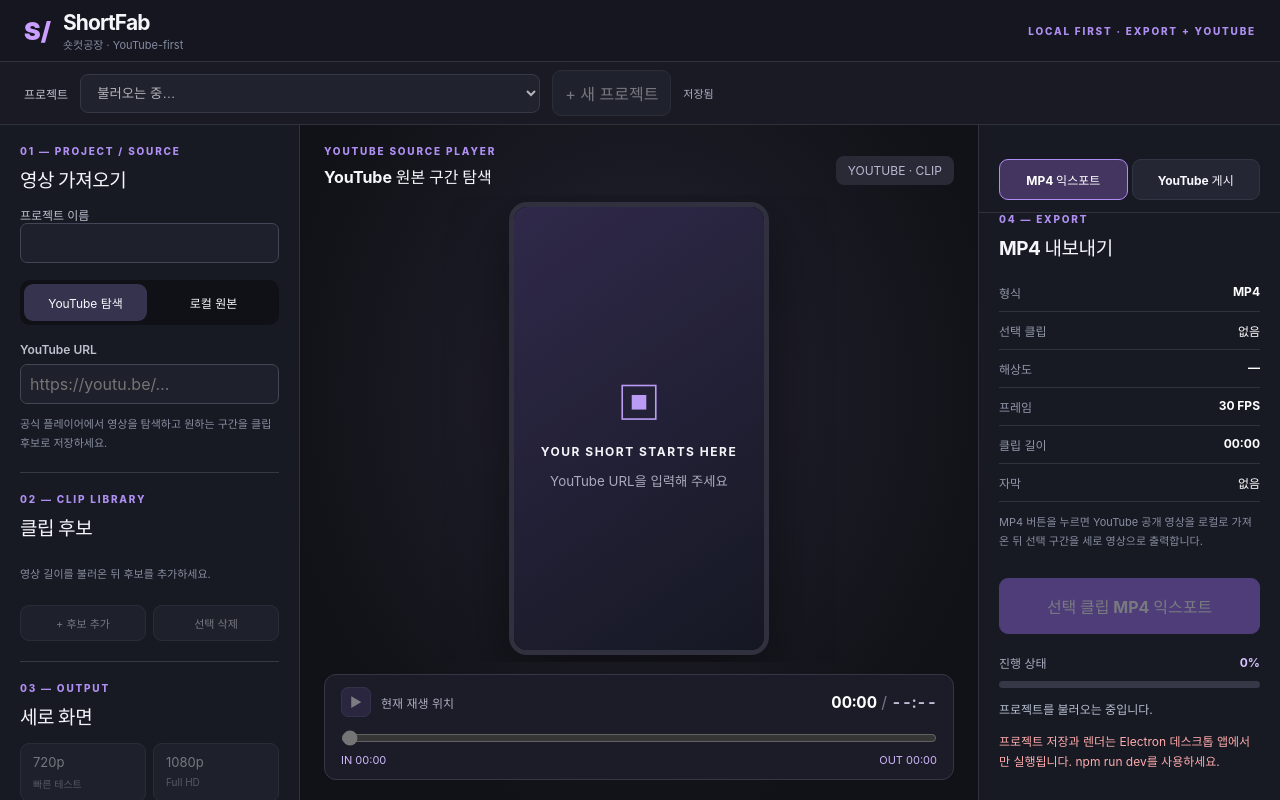
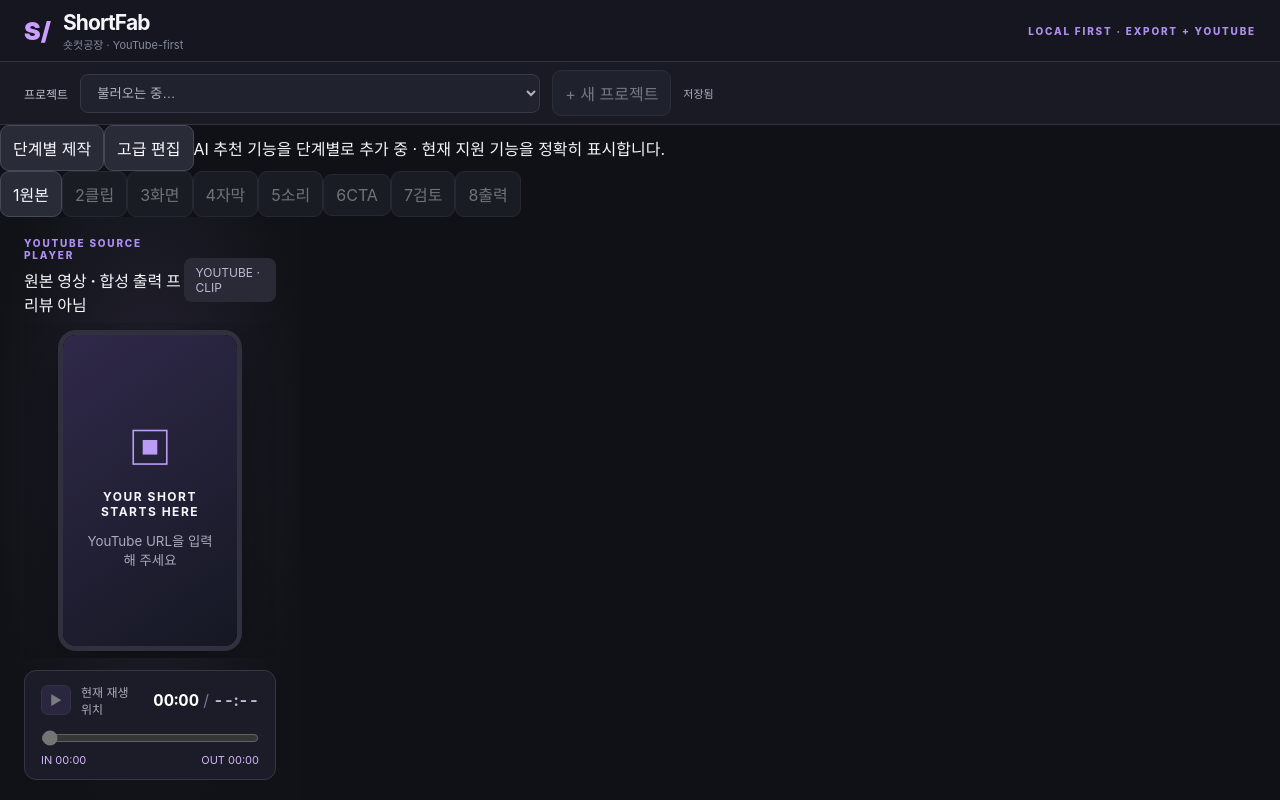
Before and after one commit to White-Fantail/shortfab, a React (Vite) app: page / in a window 1280 px wide. Built offline with nearby package versions, Linux system fonts and the light colour scheme.

Commit message:
feat(ag1): make guided eight-step creation default and keep advanced editor

```diff
--- a/src/App.tsx
+++ b/src/App.tsx
@@ -9,6 +9,8 @@
 import { SUBTITLE_PRESETS, type SubtitleTrack } from './shared/subtitles';
 import { MAX_STT_SECONDS, type SttLanguage, type SttStatus } from './shared/stt';
 import type { PublishDraft, PublishJobView, PublishOverview, YouTubePrivacy } from './shared/publishing';
+import { WizardPanel, WizardProgress } from './WizardPanel';
+import { WIZARD_STEPS, acceptStep, newWizard, normalizeWizard, reconcileWizard, skipStep, type WizardFields, type WizardStep } from './shared/wizard';
 
 type SourceTab = 'local' | 'youtube';
 type OutputTab = 'export' | 'publish';
@@ -23,7 +25,7 @@
   return {
     id: view.id, revision: view.revision, title: view.title,
     youtubeUrl: view.youtubeUrl, youtubeDuration: view.youtubeDuration, clips: view.clips,
-    selectedClipId: view.selectedClipId,
+    selectedClipId: view.selectedClipId, wizard: normalizeWizard(view.wizard, view.clips),
   };
 }
 
@@ -32,6 +34,7 @@
   const [project, setProject] = useState<ProjectView | null>(null);
   const [draft, setDraft] = useState<ProjectEdits | null>(null);
   const [sourceTab, setSourceTab] = useState<SourceTab>('youtube');
+  const [wizardMode, setWizardMode] = useState(true);
   const [loopClip, setLoopClip] = useState(false);
   const [cloudUrl, setCloudUrl] = useState('');
   const [cloudError, setCloudError] = useState('');
@@ -76,6 +79,7 @@
   const saveQueue = useRef<Promise<void>>(Promise.resolve());
 
   const clip = draft?.clips.find((item) => item.id === draft.selectedClipId && item.source === sourceTab);
+  const wizard = draft?.wizard ?? newWizard(draft?.clips ?? []);
   const visibleClips = draft?.clips.filter((item) => item.source === sourceTab) ?? [];
   const media = project?.media ?? null;
   const youtubeId = youtubeVideoId(draft?.youtubeUrl ?? '');
@@ -117,6 +121,7 @@
     editVersion.current += 1;
     setProject(view);
     setDraft(edits);
+    setWizardMode(true);
     setCloudUrl(''); // Never carry credential-bearing signed URLs across projects.
     setCloudError('');
     setPartnerError('');
@@ -239,8 +244,9 @@
   function changeDraft(update: (current: ProjectEdits) => ProjectEdits) {
     const old = draftRef.current;
     if (!old || publishingBusy) return;
-    const next = update(old);
-    if (next === old) return;
+    const candidate = update(old);
+    if (candidate === old) return;
+    const next = { ...candidate, wizard: reconcileWizard(candidate.wizard, old, candidate) };
     draftRef.current = next;
     dirtyRef.current = true;
     editVersion.current += 1;
@@ -560,6 +566,38 @@
     }
   }
 
+  function addClipAtPlayhead() {
+    if (!draft || sourceDuration === null || sourceTab !== 'youtube' || !youtubeId ||
+        busy || rendering || draft.clips.length >= 100) return;
+    const from = Math.max(0, Math.min(playhead, sourceDuration - MIN_CLIP_SECONDS));
+    const end = Math.min(sourceDuration, from + 30);
+    if (end - from < MIN_CLIP_SECONDS - CLIP_TIME_EPSILON) return;
+    const id = crypto.randomUUID();
+    changeDraft((current) => ({
+      ...current, clips: [...current.clips, {
+        source: 'youtube', id, title: `클립 ${current.clips.length + 1}`,
+        start: Number(from.toFixed(2)), end: Number(end.toFixed(2)),
+        width: clip?.width ?? 720, subtitles: null,
+      }], selectedClipId: id,
+    }));
+  }
+
+  function wizardGoTo(step: WizardStep) {
+    changeDraft((current) => ({
+      ...current, wizard: { ...normalizeWizard(current.wizard, current.clips), activeStep: step },
+    }));
+  }
+
+  function wizardAccept(step: WizardStep, fields: WizardFields, skipped = false) {
+    changeDraft((current) => {
+      const existing = normalizeWizard(current.wizard, current.clips);
+      const updated = skipped ? skipStep(existing, current.selectedClipId, step)
+        : acceptStep(existing, current.selectedClipId, step, fields);
+      const next = WIZARD_STEPS[WIZARD_STEPS.indexOf(step) + 1] ?? step;
+      return { ...current, wizard: { ...updated, activeStep: next } };
+    });
+  }
+
   function addClip() {
     if (sourceDuration === null || !draft || busy || rendering ||
       (sourceTab === 'youtube' && !youtubeId) || (sourceTab === 'local' && !sourceConnected)) return;
@@ -654,7 +692,12 @@
       if (result.status === 'completed') {
         await refreshPublishing();
         setPublishMessage('MP4가 준비되었습니다. YouTube 게시 설정을 확인해 주세요.');
-        setOutputTab('publish');
+        if (wizardMode) {
+          changeDraft((current) => ({
+            ...current, wizard: acceptStep(normalizeWizard(current.wizard, current.clips),
+              current.selectedClipId, 'export', { completed: true }),
+          }));
+        } else setOutputTab('publish');
       }
     } catch (cause) {
       const message = cause instanceof Error ? cause.message : String(cause);
@@ -684,8 +727,35 @@
           ? (draftValidationError ? '수정 필요 · 저장 대기' : '변경 중 · 자동 저장') : '저장됨'}</span>
       </div>
 
-      <div className="workspace">
-        <aside className="sidebar">
+      <div className="creation-mode">
+        <button type="button" className={wizardMode ? 'active' : ''}
+          onClick={() => { setWizardMode(true); setSourceTab('youtube'); }}>단계별 제작</button>
+        <button type="button" className={!wizardMode ? 'active' : ''}
+          onClick={() => setWizardMode(false)}>고급 편집</button>
+        <span>{wizardMode ? 'AI 추천 기능을 단계별로 추가 중 · 현재 지원 기능을 정확히 표시합니다.' : '기존 수동 타임라인 · 자막 · 게시 설정'}</span>
+      </div>
+
+      {wizardMode && <WizardProgress wizard={wizard} clipId={draft?.selectedClipId ?? null}
+        disabled={busy || rendering} onGoTo={wizardGoTo} />}
+      <div className={wizardMode ? 'workspace wizard-workspace' : 'workspace'}>
+        {wizardMode && draft && <WizardPanel wizard={wizard} draft={draft}
+          clip={clip ?? null} youtubeId={youtubeId} sourceDuration={draft.youtubeDuration}
+          validClip={validClip} validationError={draftValidationError}
+          ready={canRender} busy={busy} rendering={rendering} progress={progress}
+          sttSetup={sttSetup} sttBusy={sttBusy} status={status} error={error}
+          onUrl={setYoutubeUrl} onAddClip={addClipAtPlayhead}
+          onSelectClip={(id, start) => {
+            changeDraft((current) => ({ ...current, selectedClipId: id }));
+            moveTo(start);
+          }}
+          onClip={updateClip} onGoTo={wizardGoTo} onAccept={wizardAccept}
+          onAdvanced={() => setWizardMode(false)}
+          onRender={() => void renderClip()}
+          onCancelRender={() => void window.shortfab?.cancelRender()}
+          onTranscribe={() => void generateSubtitles()}
+          onInstallModel={() => void installSttModel()} />}
+
+        <aside className="sidebar" hidden={wizardMode}>
           <p className="eyebrow">01 — PROJECT / SOURCE</p>
           <h2>영상 가져오기</h2>
           <label htmlFor="project-title">프로젝트 이름</label>
@@ -923,7 +993,7 @@
         </aside>
 
         <main className="preview-area">
-          <div className="preview-heading"><div><p className="eyebrow">{sourceTab === 'youtube' ? 'YOUTUBE SOURCE PLAYER' : 'CANVAS PREVIEW'}</p><h2>{sourceTab === 'youtube' ? 'YouTube 원본 구간 탐색' : '출력 프레임 미리보기'}</h2></div><span>{sourceTab === 'youtube' ? 'YOUTUBE · CLIP' : '9:16'}</span></div>
+          <div className="preview-heading"><div><p className="eyebrow">{sourceTab === 'youtube' ? 'YOUTUBE SOURCE PLAYER' : 'CANVAS PREVIEW'}</p><h2>{sourceTab === 'youtube' ? (wizardMode ? '원본 영상 · 합성 출력 프리뷰 아님' : 'YouTube 원본 구간 탐색') : '출력 프레임 미리보기'}</h2></div><span>{sourceTab === 'youtube' ? 'YOUTUBE · CLIP' : '9:16'}</span></div>
           <div className="preview-stage">
             <div className="portrait">
               {sourceTab === 'youtube' && youtubeId ? (
@@ -978,7 +1048,7 @@
           </div>
         </main>
 
-        <aside className="export-panel" aria-label="출력 및 게시 설정">
+        <aside className="export-panel" aria-label="출력 및 게시 설정" hidden={wizardMode}>
           <div className="output-tabs" role="tablist" aria-label="출력 작업"
             onKeyDown={(event) => {
               if (!['ArrowLeft', 'ArrowRight', 'Home', 'End'].includes(event.key)) return;
```
